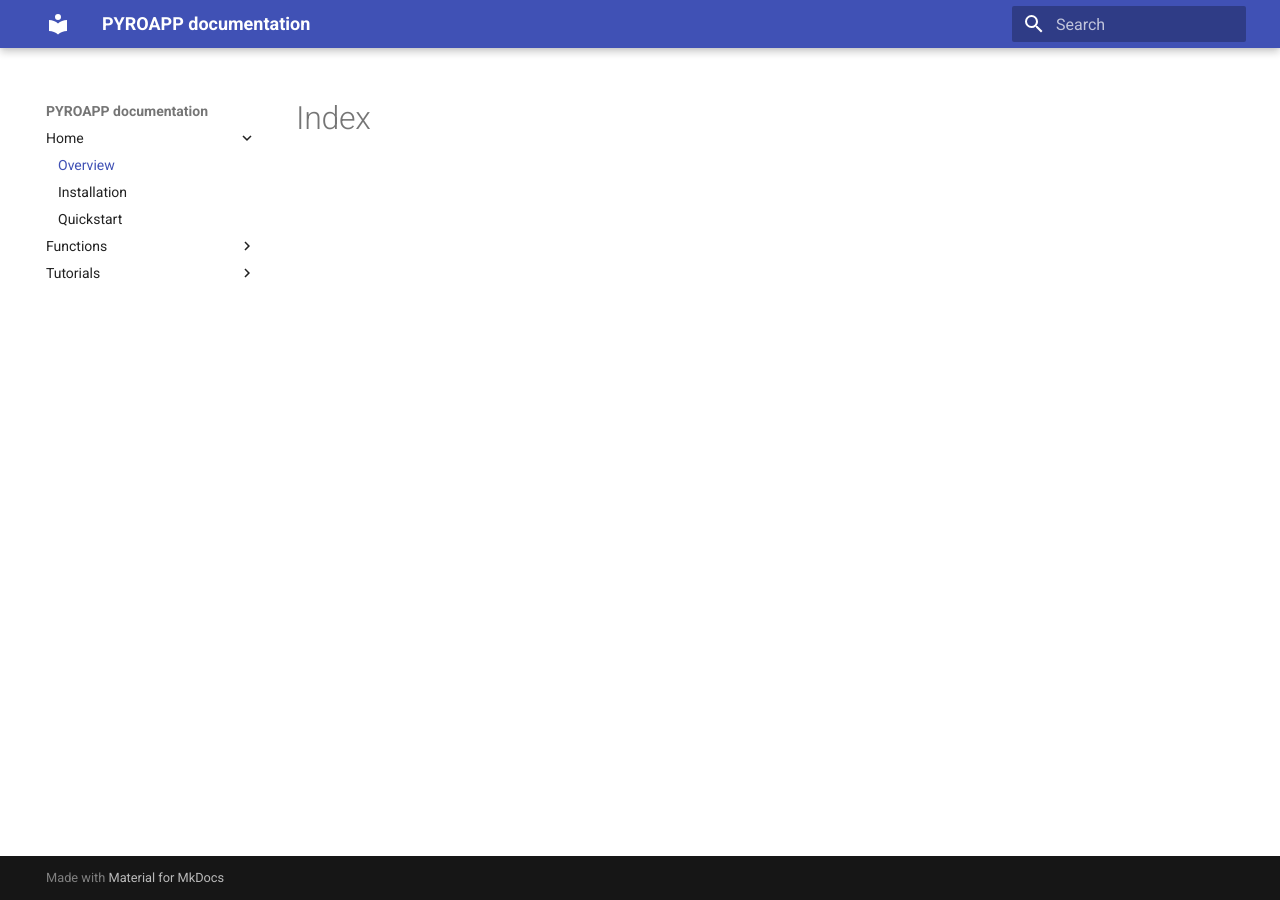
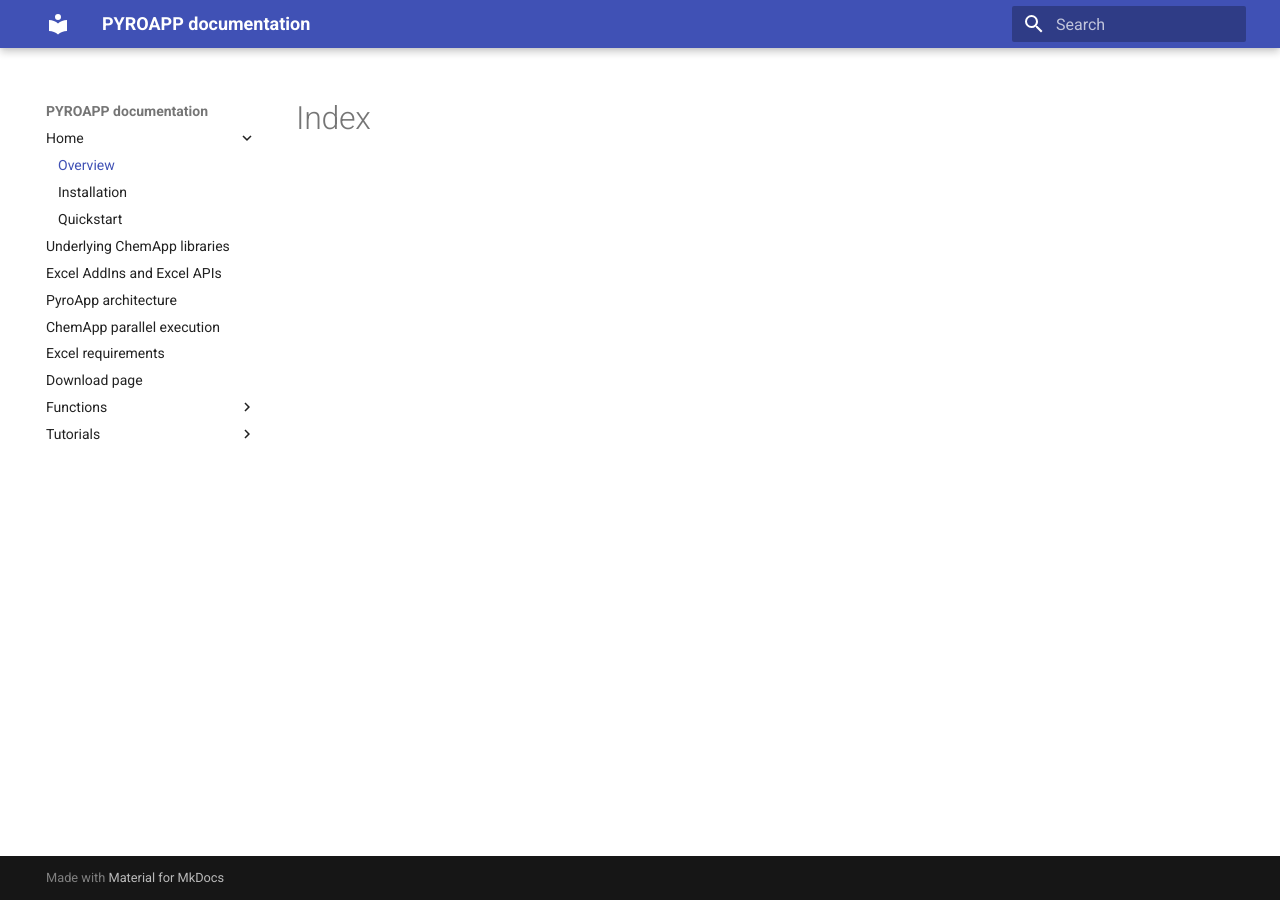
Before and after one commit to evnekdev/pyroapp-docs, an MkDocs documentation site: the page built from docs/index.md, in a window 1280 px wide. Built offline with MkDocs 1.6.1 and Material for MkDocs 9.7.7, drawn with Linux system fonts in a browser that asks for light colours.

Commit message:
Added more sections to the index

```diff
--- a/mkdocs.yml
+++ b/mkdocs.yml
@@ -9,6 +9,13 @@
     - Overview : index.md
     - Installation : installation.md
     - Quickstart : quickstart.md
+
+  - Underlying ChemApp libraries : chemapp.md
+  - Excel AddIns and Excel APIs : excel-api.md
+  - PyroApp architecture : pyroapp-architecture.md
+  - ChemApp parallel execution : chemapp-parallel.md
+  - Excel requirements : excel-requirements.md
+  - Download page : download.md
 
   - Functions :
 
```
Also changed, not shown: docs/chemapp-parallel.md (added, +1 -0 lines), docs/chemapp.md (added, +1 -0 lines), docs/download.md (added, +1 -0 lines), docs/excel-api.md (added, +1 -0 lines), docs/excel-requirements.md (added, +1 -0 lines), docs/pyroapp-architecture.md (added, +1 -0 lines).
